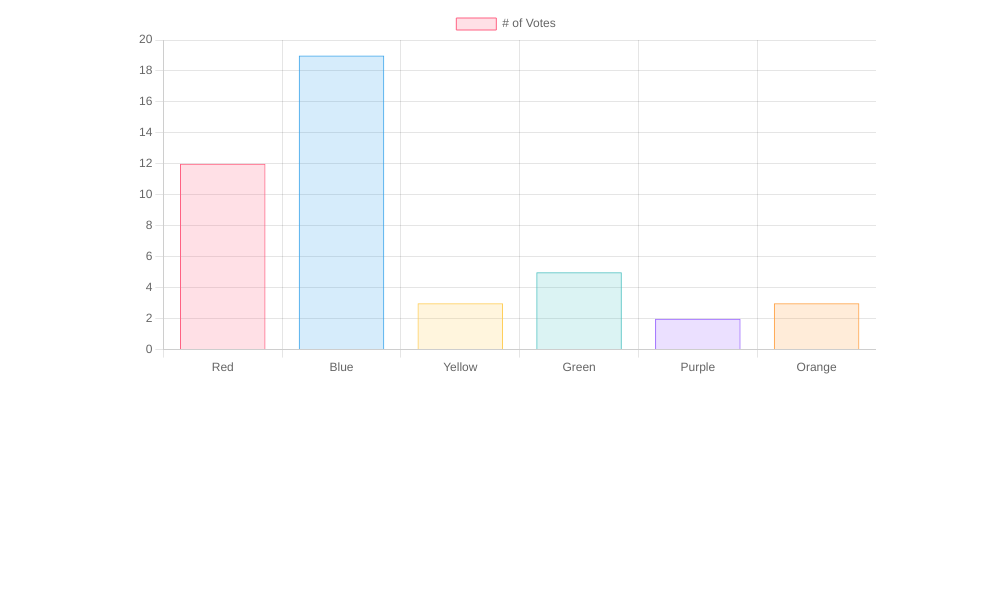
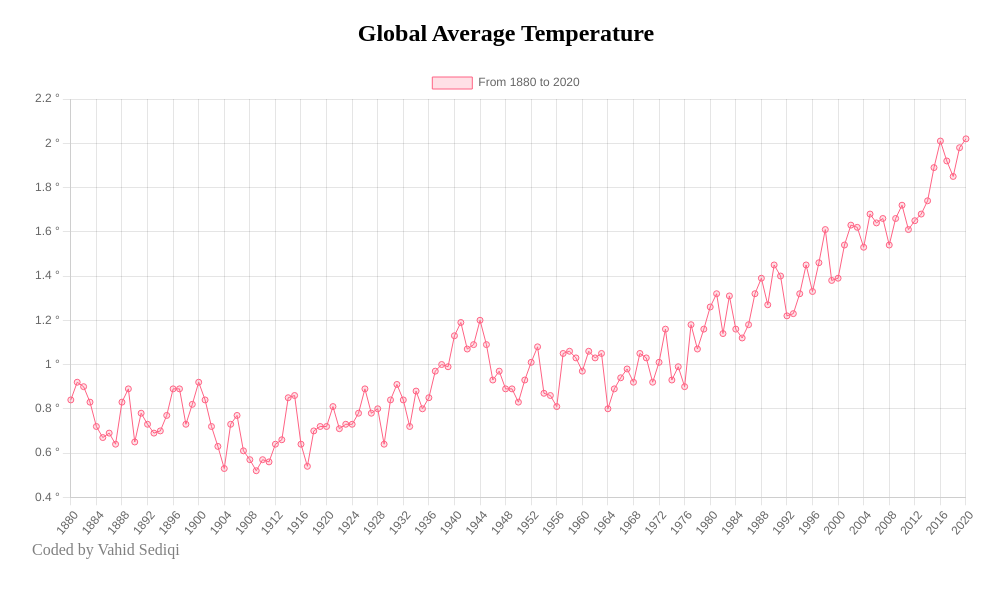
Before and after one commit to vahidsediqi/Working-with-api-and-data, a plain HTML site: page NASA Data/index.html in a window 1280 px wide. Shown: the whole page, without its empty margins (134-1138 px from the left). Drawn offline with nearby package versions, Linux system fonts and the light colour scheme.

Commit message:
Working with NASA data is finished

```diff
--- a/NASA Data/index.html
+++ b/NASA Data/index.html
@@ -9,8 +9,11 @@
 </head>
 <body>
 
-    <div style="width:740px; margin: auto;">
+    <div style="width:75%; margin: auto;">
+        <h2 style="text-align: center;">Global Average Temperature</h2>
         <canvas id="chart"></canvas>
+
+        <span style="padding-top: 45px; color: gray">Coded by Vahid Sediqi</span>
     </div>
 
 
--- a/NASA Data/main.js
+++ b/NASA Data/main.js
@@ -1,42 +1,40 @@
 // Data from: https://data.giss.nasa.gov/gistemp/
 
-var ctx = document.getElementById('chart').getContext('2d');
-var myChart = new Chart(ctx, {
-    type: 'bar',
+chartIt();
+async function chartIt() {
+const data = await getData();
+const ctx = document.getElementById('chart').getContext('2d');
+const title = `From 1880 to 2020`
+const myChart = new Chart(ctx, {
+    type: 'line',
     data: {
-        labels: ['Red', 'Blue', 'Yellow', 'Green', 'Purple', 'Orange'],
+        labels: data.XS,
         datasets: [{
-            label: '# of Votes',
-            data: [12, 19, 3, 5, 2, 3],
-            backgroundColor: [
-                'rgba(255, 99, 132, 0.2)',
-                'rgba(54, 162, 235, 0.2)',
-                'rgba(255, 206, 86, 0.2)',
-                'rgba(75, 192, 192, 0.2)',
-                'rgba(153, 102, 255, 0.2)',
-                'rgba(255, 159, 64, 0.2)'
-            ],
-            borderColor: [
-                'rgba(255, 99, 132, 1)',
-                'rgba(54, 162, 235, 1)',
-                'rgba(255, 206, 86, 1)',
-                'rgba(75, 192, 192, 1)',
-                'rgba(153, 102, 255, 1)',
-                'rgba(255, 159, 64, 1)'
-            ],
+            label: title,
+            data: data.YS,
+            backgroundColor: ['rgba(255, 99, 132, 0.2)'],
+            borderColor: ['rgba(255, 99, 132, 1)'],
             borderWidth: 1
         }]
     },
     options: {
         scales: {
             y: {
-                beginAtZero: true
+                ticks: {
+                    callback: function(value, index, values) {
+                        return value + ' °';
+                    }
+                }
             }
         }
     }
 });
 
-const getData = async() => {
+}
+
+async function getData() {
+    const XS = [];
+    const YS = [];
     const response = await fetch('ZonAnn.Ts+dSST.csv');
     const data = await response.text()
 
@@ -44,9 +42,14 @@ const getData = async() => {
     table.forEach(row => {
         const cols = row.split(',');
         const year = cols[0];
+        XS.push(year);
         const temp = cols[1];
+        YS.push(parseFloat(temp) + 1);
         console.log(year, temp);
-    })
+    });
+    return {
+        XS,
+        YS
+    };
+
 }
-
-getData();
```
